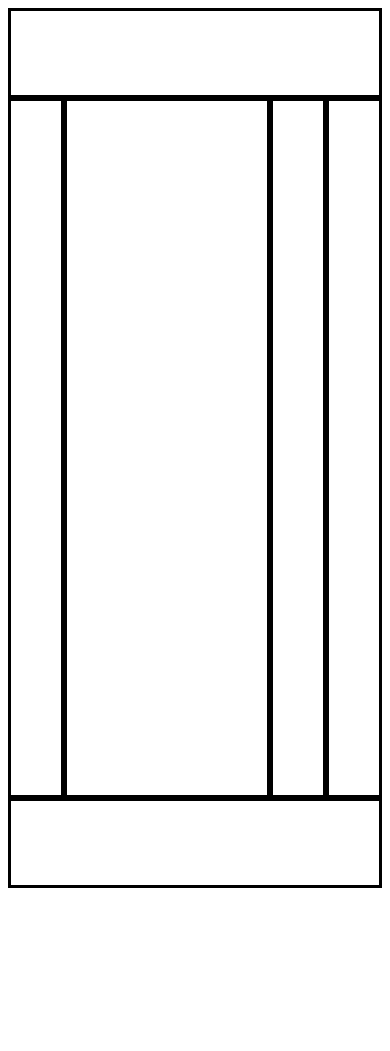
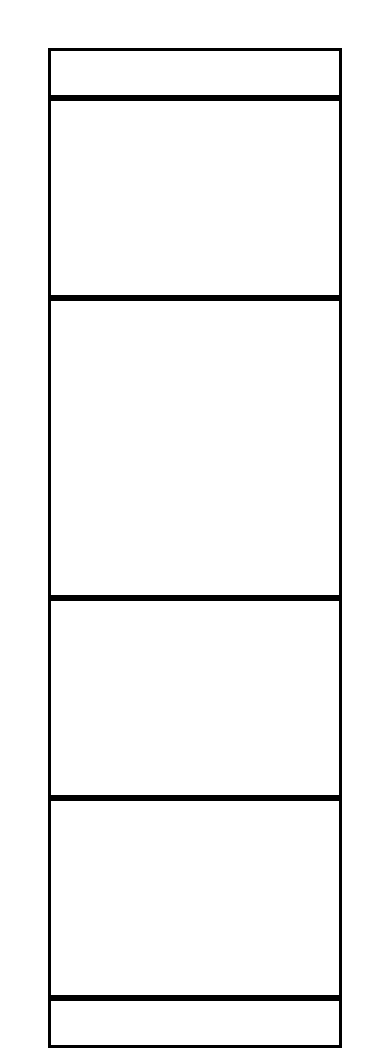
Before and after one commit to Jabzdev/layout-3, a plain HTML site: page index.html in a window 390 px wide. Before the commit the page ends 896 px from the top, so only its background shows below. Drawn offline with Linux system fonts and the light colour scheme.

Commit message:
3rd commit

```diff
--- a/index.html
+++ b/index.html
@@ -1,9 +1,9 @@
 <!DOCTYPE html>
 <html lang="en">
   <head>
-    <meta charset="UTF-8">
-    <meta name="viewport" content="width=device-width, initial-scale=1.0">
-    <link rel="stylesheet" href="style.css">
+    <meta charset="UTF-8" />
+    <meta name="viewport" content="width=device-width, initial-scale=1.0" />
+    <link rel="stylesheet" href="style.css" />
     <title>Document</title>
   </head>
   <body>
@@ -13,5 +13,8 @@
     <section class="box3"></section>
     <section class="box4"></section>
     <footer></footer>
+    <br>
+    <br>
+    <br>
   </body>
 </html>
--- a/style.css
+++ b/style.css
@@ -1,5 +1,9 @@
 * {
   box-sizing: border-box;
+}
+
+body {
+  padding: 40px;
 }
 
 header,footer {
@@ -8,27 +12,45 @@ header,footer {
   clear: both;
 }
 
-section.box1 {
+section {
   border: 3px solid black;
+  height: 350px;
   float: left;
+}
+
+.box1 {
   width: 15%;
-  height: 700px;
 }
-section.box2 {
-  border: 3px solid black;
-  float: left;
+.box2 {
   width: 55%;
-  height: 700px;
 }
-section.box3 {
-  border: 3px solid black;
-  float: left;
+.box3 {
   width: 15%;
-  height: 700px;
 }
-section.box4 {
-  border: 3px solid black;
-  float: left;
+.box4 {
   width: 15%;
-  height: 700px;
 }
+
+
+@media (max-width: 800px) {
+  header,footer{
+    height: 50px;
+  }
+
+  .box1{
+    width: 100%;
+    height: 200px;
+  }
+  .box2{
+    width: 100%;
+    height: 300px;
+  }
+  .box3{
+    width: 100%;
+    height: 200px;
+  }
+  .box4{
+    width: 100%;
+    height: 200px;
+  }
+}
```
